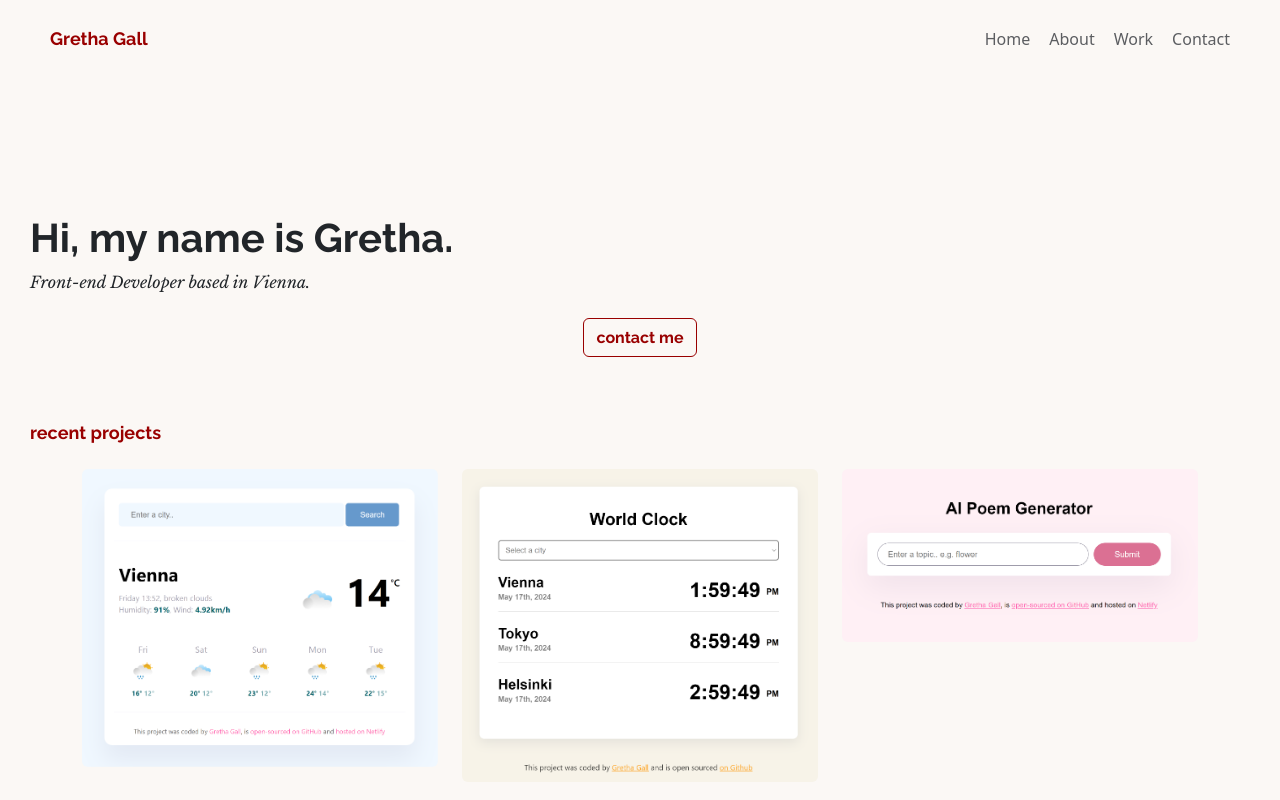
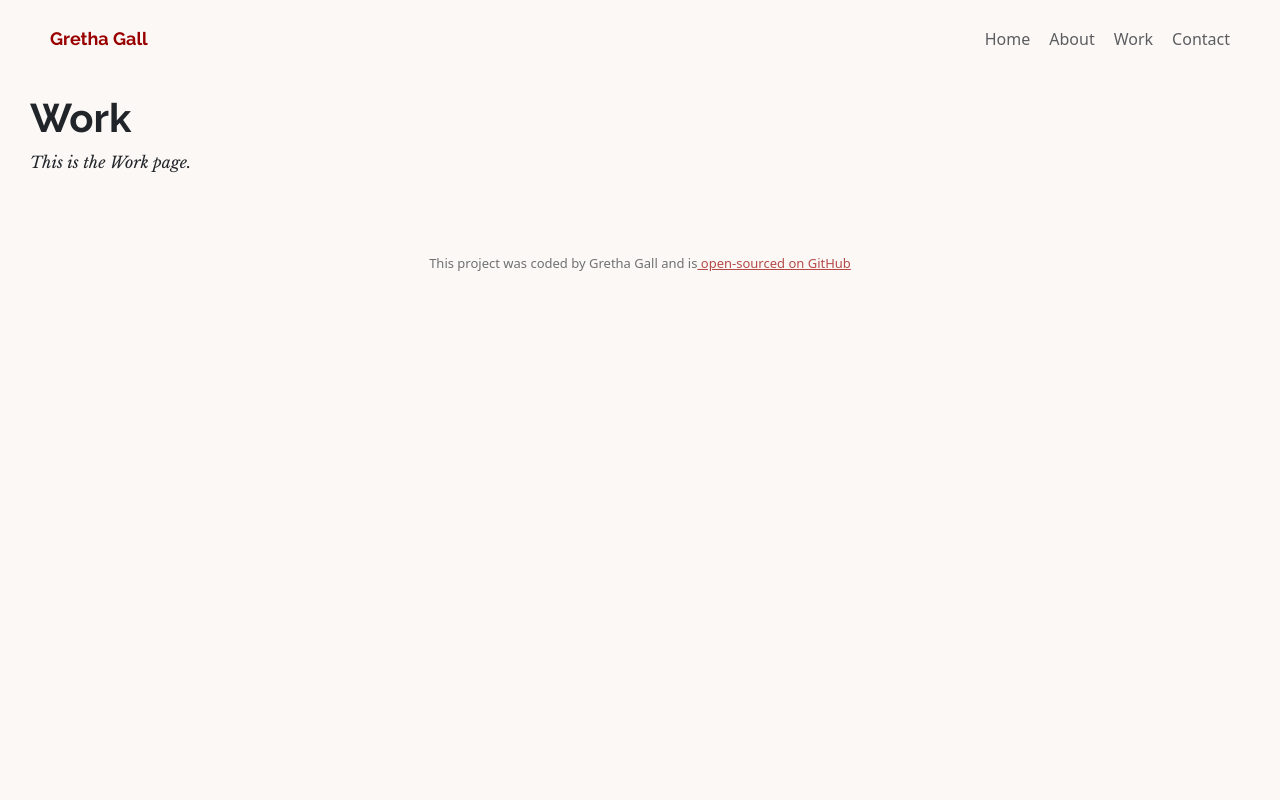
Before and after one commit to grethaga/react-portfolio, a React (Create React App) app: page /work in a window 1280 px wide. Shown: the top 800 px of the page. Built offline with nearby package versions, Linux system fonts and the light colour scheme; a small style sheet from the web is missing.

Commit message:
added react router

```diff
--- a/package.json
+++ b/package.json
@@ -14,6 +14,7 @@
     "bootstrap": "^5.3.3",
     "react": "^18.3.1",
     "react-dom": "^18.3.1",
+    "react-router-dom": "^6.26.2",
     "react-scripts": "^5.0.1",
     "web-vitals": "^2.1.4"
   },
--- /dev/null
+++ b/src/About.js
@@ -0,0 +1,12 @@
+import React from "react";
+
+function About() {
+  return (
+    <div>
+      <h1>About Me</h1>
+      <p>This is the About Me page.</p>
+    </div>
+  );
+}
+
+export default About;
--- a/src/App.css
+++ b/src/App.css
@@ -3,51 +3,6 @@
   --secondary-color: #990000;
   --heading-font-family: "Raleway", sans-serif;
   --default-font-family: "Libre Baskerville", serif;
-}
-
-.hero {
-  padding: 120px 0 40px 0;
-}
-
-h1 {
-  font-family: var(--heading-font-family);
-  font-weight: 700;
-  font-style: normal;
-  font-size: 36px;
-  line-height: 40px;
-  color: var(--primary-color);
-}
-
-p {
-  font-family: var(--default-font-family);
-  font-weight: 400;
-  font-style: italic;
-}
-
-.App .contact-btn {
-  font-family: var(--heading-font-family);
-  font-weight: 700;
-  font-style: normal;
-  line-height: 25px;
-  border: 1.5px solid var(--secondary-color);
-  color: var(--secondary-color);
-}
-
-.App .contact-btn:hover {
-  color: #800000;
-}
-
-.custom-heading {
-  font-family: var(--heading-font-family);
-  font-weight: 700;
-  font-style: normal;
-  color: var(--secondary-color);
-  font-size: 18px;
-  margin: 25px 0;
-}
-
-img {
-  border-radius: 6px;
 }
 
 .footer-text {
--- a/src/App.js
+++ b/src/App.js
@@ -1,29 +1,28 @@
+import { BrowserRouter as Router, Route, Routes } from "react-router-dom";
+import Home from "./Home";
+import About from "./About";
+import Work from "./Work";
+import Contact from "./Contact";
 import "./App.css";
 import NavigationBar from "./NavigationBar";
-import Projects from "./Projects";
-import Footer from "./Footer";
 
 function App() {
   return (
-    <div className="App">
-      <NavigationBar />
-      <div className="hero">
-        <h1>Hi, my name is Gretha.</h1>
-        <p className="mb-4">Front-end Developer based in Vienna.</p>
-        <div className="text-center">
-          <a href="/contact.html" className="btn contact-btn">
-            contact me
-          </a>
+    <Router>
+      <div className="App">
+        <NavigationBar />
+        <Routes>
+          <Route path="/home" element={<Home />} />
+          <Route path="/about" element={<About />} />
+          <Route path="/work" element={<Work />} />
+          <Route path="/contact" element={<Contact />} />
+        </Routes>
+        <div class="footer-text">
+          This project was coded by Gretha Gall and is
+          <a href="https://github.com/grethaga"> open-sourced on GitHub</a>
         </div>
       </div>
-      <h3 className="custom-heading">recent projects</h3>
-      <Projects />
-      <Footer />
-      <div class="footer-text">
-        This project was coded by Gretha Gall and is
-        <a href="https://github.com/grethaga"> open-sourced on GitHub</a>
-      </div>
-    </div>
+    </Router>
   );
 }
 
--- /dev/null
+++ b/src/Contact.js
@@ -0,0 +1,10 @@
+import React from "react";
+
+export default function Contact() {
+  return (
+    <div>
+      <h1>Contact</h1>
+      <p>This is the Contact page.</p>
+    </div>
+  );
+}
--- /dev/null
+++ b/src/Home.css
@@ -0,0 +1,53 @@
+:root {
+  --primary-color: rgb(52, 55, 60);
+  --secondary-color: #990000;
+  --heading-font-family: "Raleway", sans-serif;
+  --default-font-family: "Libre Baskerville", serif;
+}
+
+.hero {
+  padding: 120px 0 40px 0;
+}
+
+h1 {
+  font-family: var(--heading-font-family);
+  font-weight: 700;
+  font-style: normal;
+  font-size: 36px;
+  line-height: 40px;
+  color: var(--primary-color);
+}
+
+p {
+  font-family: var(--default-font-family);
+  font-weight: 400;
+  font-style: italic;
+}
+
+.Home .contact-btn {
+  font-family: var(--heading-font-family);
+  font-weight: 700;
+  font-style: normal;
+  line-height: 25px;
+  border: 1.5px solid var(--secondary-color);
+  background-color: var(--secondary-color);
+  color: white;
+}
+
+.Home .contact-btn:hover {
+  color: var(--secondary-color);
+  border: 1.5px solid var(--secondary-color);
+}
+
+.custom-heading {
+  font-family: var(--heading-font-family);
+  font-weight: 700;
+  font-style: normal;
+  color: var(--secondary-color);
+  font-size: 18px;
+  margin: 25px 0;
+}
+
+img {
+  border-radius: 6px;
+}
--- /dev/null
+++ b/src/Home.js
@@ -0,0 +1,26 @@
+import React from "react";
+import Projects from "./Projects";
+import Footer from "./Footer";
+import "./Home.css";
+
+function Home() {
+  return (
+    <div className="Home">
+      <div className="hero">
+        <h1>Hi, my name is Gretha.</h1>
+        <p className="mb-4">Front-end Developer based in Vienna.</p>
+        <div className="text-center">
+          <a href="/contact.html" className="btn contact-btn">
+            contact me
+          </a>
+        </div>
+      </div>
+      <h3 className="custom-heading">recent projects</h3>
+      <Projects />
+      <Footer />
+      <div />
+    </div>
+  );
+}
+
+export default Home;
--- a/src/NavigationBar.js
+++ b/src/NavigationBar.js
@@ -1,30 +1,31 @@
 import React from "react";
 import "./NavigationBar.css";
+import { Link } from "react-router-dom";
 
 export default function NavigationBar() {
   return (
     <div className="nav-bar">
+      <div>
         <nav className="d-flex justify-content-between">
           <h3 className="m-0 pt-2 d-none d-sm-block custom-heading">
             Gretha Gall
           </h3>
           <ul className="list-unstyled d-flex">
             <li className="me-1">
-            <a href="/index.html">Home</a>
+              <Link to="/home">Home</Link>
             </li>
             <li className="me-1">
-            <a href="/about.html" className="active">
-              About
-            </a>
+              <Link to="/about">About</Link>
             </li>
             <li className="me-1">
-            <a href="/work.html">Work</a>
+              <Link to="/work">Work</Link>
             </li>
             <li>
-            <a href="/contact.html">Contact</a>
+              <Link to="/contact">Contact</Link>
             </li>
           </ul>
         </nav>
       </div>
+    </div>
   );
 }
--- /dev/null
+++ b/src/Work.js
@@ -0,0 +1,10 @@
+import React from "react";
+
+export default function Work() {
+  return (
+    <div>
+      <h1>Work</h1>
+      <p>This is the Work page.</p>
+    </div>
+  );
+}
```
Also changed, not shown: 1 other file (tests, documents, lock files or other folders). Lines whose indentation alone changed are shown as unchanged.
